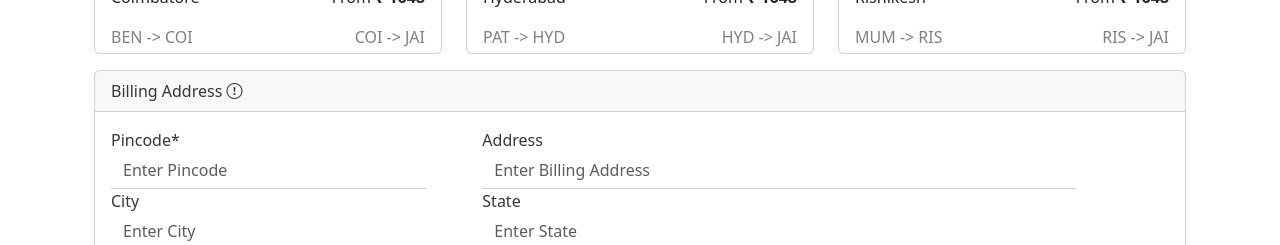
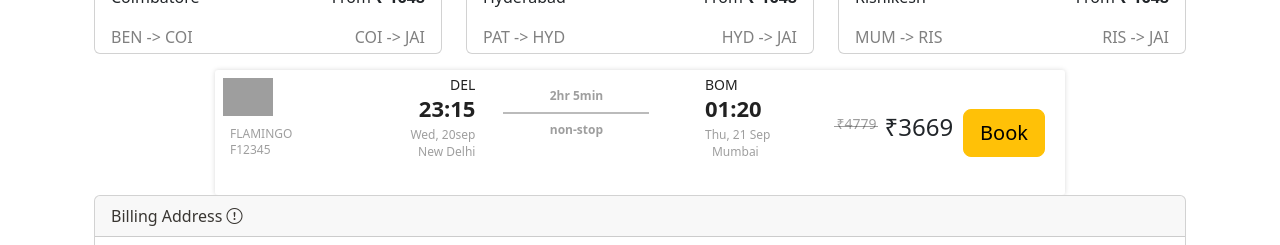
Before and after one commit to FABhishek/FlamingoRecreated, an Angular app: page / in a window 1280 px wide. Shown: the part 1274-1519 px from the top of the page. Built offline with nearby package versions, Linux system fonts and the light colour scheme; grey boxes are pictures that could not be loaded.

Commit message:
first commit

```diff
--- a/src/app/app.component.html
+++ b/src/app/app.component.html
@@ -3,6 +3,7 @@
 <app-carousel></app-carousel>
 <app-search-flights-component></app-search-flights-component>
 <app-explore-cards></app-explore-cards>
+<app-flight-detail></app-flight-detail>
 <app-billingcard></app-billingcard>
 </div>
 <app-footer></app-footer>
```
